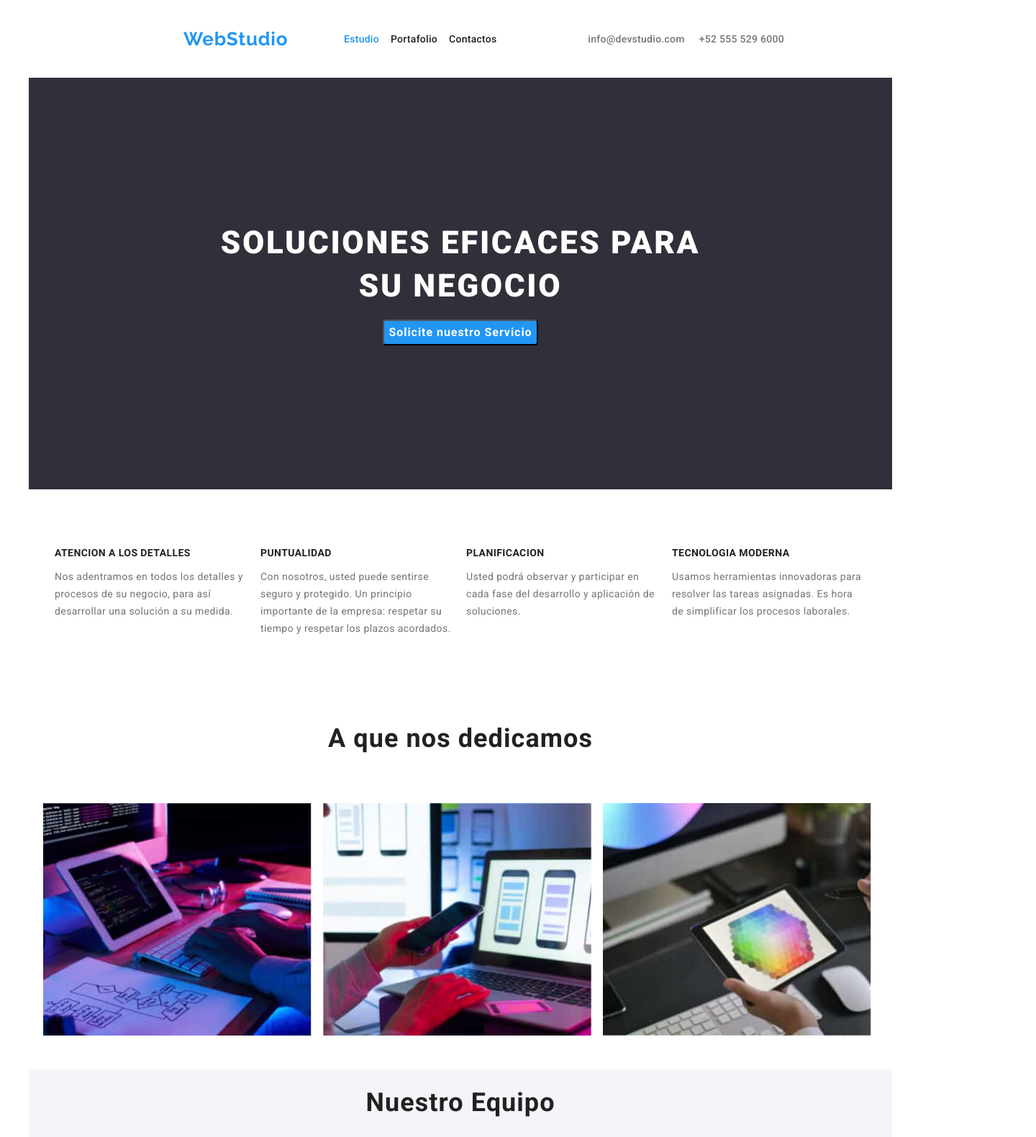
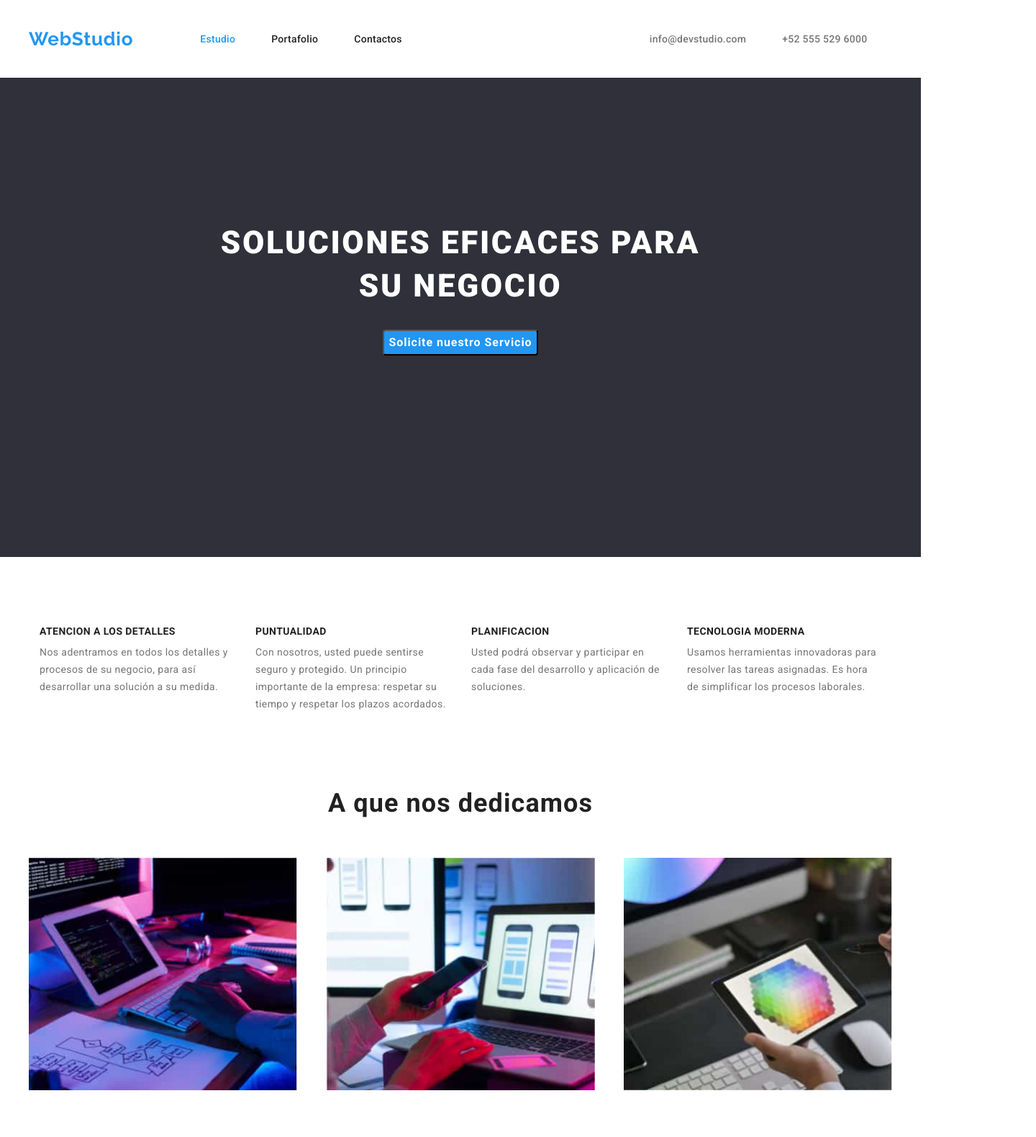
Before and after one commit to Queen2931/goit-markup-hw-03, a plain HTML site: page index.html in a window 1280 px wide. Shown: the top 1580 px of the page at 72% size, 1440 px wide, since content can reach past the window. Drawn offline with nearby package versions, Linux system fonts and the light colour scheme.

Commit message:
se agregaron y corrigieron diseños y dimensiones, basados en figma

```diff
--- a/css/styles.css
+++ b/css/styles.css
@@ -40,7 +40,7 @@ body {
   font-weight: 700;
   line-height: normal;
   /* box */
-  padding: 24px 1px 25px 215px;
+  padding: 24px 0% 25px 0px;
 }
 .navigation_bar .nav_tap {
   font-style: normal;
@@ -52,9 +52,8 @@ body {
 .navigation_bar {
   display: flex;
   list-style: none;
-  /* box */
-  padding: 32px 50px 32px 2px;
-  column-gap: 16px;
+  column-gap: 50px;
+  padding: 32px 0% 32px 93px;
 }
 .nav_tap {
   color: var(--letter-color);
@@ -80,8 +79,8 @@ body {
 .navigation_links {
   display: flex;
   list-style: none;
-  padding: 32px 150px 32px 2px;
-  column-gap: 20px;
+  column-gap: 50px;
+  padding: 32px 0px 32px 344px;
 }
 
 .navigation_links :hover {
@@ -92,11 +91,6 @@ body {
 }
 
 /* main section */
-.main_section {
-  box-sizing: border-box;
-  padding: 200px 250px;
-}
-
 .main_title {
   color: var(--background-color);
   text-align: center;
@@ -106,6 +100,8 @@ body {
   line-height: 1.36;
   letter-spacing: 2.64px;
   text-transform: uppercase;
+  width: 696px;
+  height: 120px;
 }
 
 .request_button {
@@ -119,9 +115,7 @@ body {
   letter-spacing: 0.96px;
   cursor: pointer;
 }
-.main_section.request_button {
-  text-align: center;
-}
+
 .button_container {
   display: flex;
   justify-content: center;
@@ -145,6 +139,7 @@ body {
   line-height: 1.71;
   letter-spacing: 0.42px;
   width: 270px;
+  margin: 10px 0px;
 }
 
 /* lo que hacemos */
@@ -154,11 +149,12 @@ body {
   font-weight: 700;
   line-height: normal;
   letter-spacing: 1.08px;
-  padding: 25px 100px;
   margin: 0%;
+  padding-bottom: 55.05px;
 }
 .jobpictures {
   list-style: none;
+  padding: 0%;
 }
 
 /* nuestro team */
@@ -192,6 +188,9 @@ body {
 }
 .div {
   background-color: var(--background-color);
+}
+.team {
+  padding: 94px 215px 94px 208px;
 }
 
 /* pie de pagina */
@@ -291,31 +290,38 @@ body {
 /*flex*/
 .navigation_container{
   display: flex;
-  justify-content: space-between;
   align-items: center;
-  column-gap: 20px;
 }
 .main__title-container{
   margin: 0;
 }
+.main_container{
+  display: flex;
+  flex-direction: column;
+  justify-content: center;
+  align-items: center;
+  padding: 200px 452px 280px 452px;
+  row-gap: 30px;
+}
 .job_container {
   display: flex;
-  column-gap: 16px;
-  padding: 80px 150px;
+  column-gap: 30px;
+  padding: 95px 215px 94px 215px;
   margin: 0%;
   flex-basis: calc((100% - 3 * 30px)/4);
 }
 .work_container {
   display: flex;
-  column-gap: 16px;
-  padding: 30px 20px;
+  justify-content: space-between;
+  margin: 0%;
+  flex-basis: calc((100% - 2 * 30.26px) / 3);
+  padding-bottom: 94px;
 }
 .members_container {
   display: flex;
-  column-gap: 25px;
-  padding: 5px 15px;
-  flex-basis: calc((100% - 3 * 30px)/4);
+  justify-content: space-between;
   margin: 0%;
+  padding: 0%;
 }
 .des_container {
   display: flex;
@@ -327,3 +333,10 @@ body {
   column-gap: 16px;
   padding: 50px;
 }
+.member_img {
+  flex-basis: calc((100% - 3 * 37px) / 4);
+}
+.img_subtitle {
+  width: 270px;
+  height: 108px;
+}
--- a/index.html
+++ b/index.html
@@ -12,10 +12,10 @@
     <link rel="stylesheet" href="./css/styles.css" />
   </head>
   <body>
-    <header class="main_header container">
+    <header class="main_header">
       <!--Web studio puede ir en span ya que es solo una pequeña-->
       <!-- Es una norma que el icono sea un enlace -->
-      <div class="navigation_container">
+      <div class="navigation_container container">
         <span><a class="logo" href="#">WebStudio</a></span>
         <nav class="navigation">
           <ul class="navigation_bar">
@@ -31,9 +31,9 @@
       </div>
     </header>
     <main>
-      <section class="main_section container">
+      <section class="main_section">
+        <div class="main_container">
           <h1 class="main_title main__title-container">SOLUCIONES EFICACES PARA SU NEGOCIO</h1>
-        <div class="button_container">
           <button class="request_button" type="button">Solicite nuestro Servicio</button>
         </div>
       </section>
@@ -69,7 +69,8 @@
           </li>
         </ul>
       </section>
-      <section class="work container">
+      <section class="work">
+        <div class="container">
           <h2 class="what_we_do">A que nos dedicamos</h2>
           <ul class="jobpictures work_container">
             <li>
@@ -82,8 +83,10 @@
               <img src="./images/Trabajo/TerceraImg.jpg" width="373px" alt="Ipad with colors" />
             </li>
           </ul>
+        </div>
       </section>
-      <section class="team container">
+      <section class="team">
+        <div class="container">
           <h2 class="team_title">Nuestro Equipo</h2>
           <ul class="team_list members_container">
             <li class="first_team_member">
@@ -94,8 +97,10 @@
                   width="270px"
                   alt="Andres Cubo"
                 />
+                <div class="img_subtitle">
                   <h3 class="member_name">Andres Cubo</h3>
                   <p class="member_charge">Diseñasor de productos</p>
+                </div>
               </div>
             </li>
             <li class="second_team_member">
@@ -106,8 +111,10 @@
                   width="270px"
                   alt="Carla Palacios"
                 />
+                <div class="img_subtitle">
                   <h3 class="member_name">Carla Palacios</h3>
                   <p class="member_charge">Desarroladora Frontend</p>
+                </div>
               </div>
             </li>
             <li class="third_team_member">
@@ -118,8 +125,10 @@
                   width="270px"
                   alt="Mario Dorado"
                 />
+                <div class="img_subtitle">
                   <h3 class="member_name">Mario Dorado</h3>
                   <p class="member_charge">Marketing</p>
+                </div>
               </div>
             </li>
             <li class="fourth_team_member">
@@ -130,14 +139,18 @@
                   width="270px"
                   alt="Pablo Mijangos"
                 />
+                <div class="img_subtitle">
                   <h3 class="member_name">Pablo Mijangos</h3>
                   <p class="member_charge">Diseñador IU</p>
                 </div>
+              </div>
             </li>
           </ul>
+        </div>
       </section>
     </main>
-    <footer class="pie_de_pagina container">
+    <footer class="pie_de_pagina">
+      <div class="container">
         <span class="footer_logo">WebStudio</span>
         <address class="foot_contact">
           <ul class="foot_links">
@@ -150,6 +163,7 @@
             <li><a class="contact" href="tel:+525555296000">+52 55 5529 6000</a></li>
           </ul>
         </address>
+      </div>
     </footer>
   </body>
 </html>
```
Also changed, not shown: portafolio.html (+5 -3 lines). Lines whose indentation alone changed are shown as unchanged.
